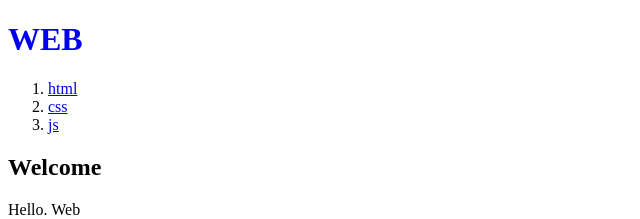
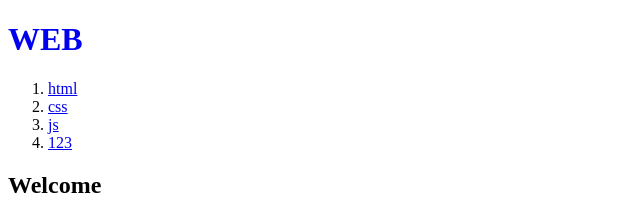
Before and after one commit to anoju/next13-test2, a Next.js app: page / in a window 1280 px wide. Shown: the top 219 px of the page, without its empty margins (0-640 px from the left). Built offline with nearby package versions, Linux system fonts and the light colour scheme; data requests are answered from the project's data file.

Commit message:
생활코딩 13

```diff
--- a/db.json
+++ b/db.json
@@ -14,6 +14,11 @@
       "title": "js",
       "body": "js is...",
       "id": 3
+    },
+    {
+      "title": "123",
+      "body": "qwe",
+      "id": 4
     }
   ],
   "posts": [
--- a/src/app/create/page.js
+++ b/src/app/create/page.js
@@ -20,6 +20,7 @@
         .then(resp => resp.json())
         .then(result => {
           const lastId = result.id;
+          router.refresh();
           router.push(`/read/${lastId}`);
         })
     }}>
--- a/src/app/layout.js
+++ b/src/app/layout.js
@@ -7,7 +7,8 @@
 }
 
 export default async function RootLayout({ children }) {
-  const resp = await fetch('http://localhost:9999/topics');
+  // const resp = await fetch('http://localhost:9999/topics', {next: { revalidate: 0 }});
+  const resp = await fetch('http://localhost:9999/topics', {cache : 'no-store'});
   const topics = await resp.json();
   return (
     <html>
```
